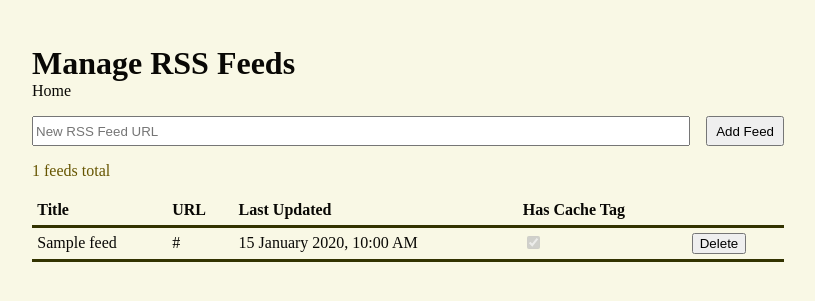
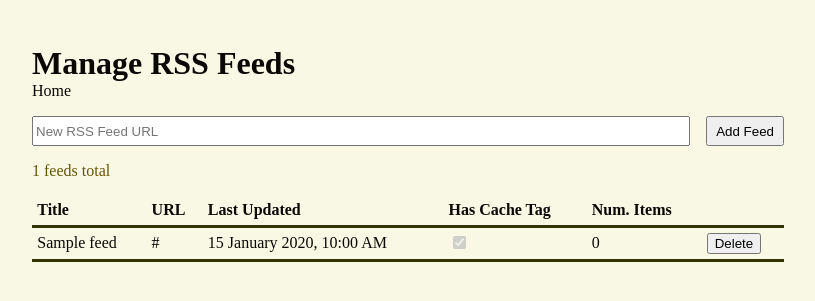
Before and after one commit to andrew-pa/rsrssr, a Flask app: page /feeds in a window 1280 px wide. Shown: the top 301 px of the page, without its empty margins (232-1047 px from the left). Run offline with Flask 3, Linux system fonts and the light colour scheme; tables that the repository leaves empty hold one stand-in row (values such as "Sample post").

Commit message:
show number of items for each feed, sort

```diff
--- a/server.py
+++ b/server.py
@@ -75,7 +75,7 @@ def manage_feeds():
         db.session.commit()
         return redirect(url_for("manage_feeds"))
 
-    feeds = db.session.query(Feed).all()
+    feeds = db.session.query(Feed).order_by(Feed.last_updated.desc()).all()
     return render_template("feeds.html", feeds=feeds)
 
 
--- a/templates/feeds.html
+++ b/templates/feeds.html
@@ -21,6 +21,7 @@
                 <th>URL</th>
                 <th>Last Updated</th>
                 <th>Has Cache Tag</th>
+                <th>Num. Items</th>
                 <th></th>
             </tr>
         </thead>
@@ -39,6 +40,7 @@
                 <td>
                     <input type="checkbox" disabled {% if feed.etag is not none or feed.modified is not none %}checked{% endif %}/>
                 </td>
+                <td> {{ feed.items | length }} </td>
                 <td>
                     <form method="POST" style="display:inline;">
                         <input type="hidden" name="delete" value="{{ feed.id }}">
```
